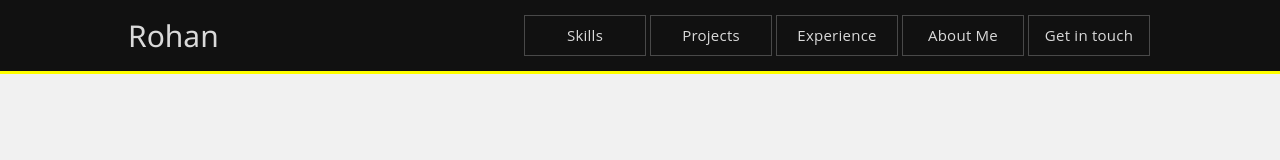
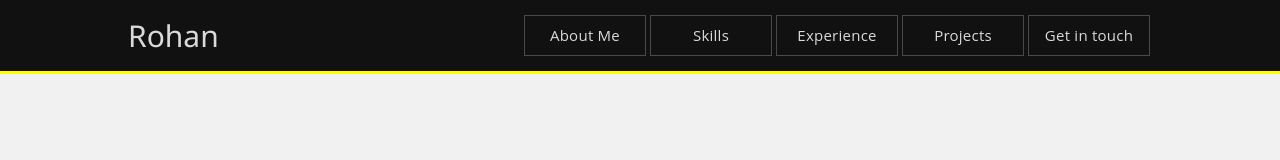
Before and after one commit to RohanBera/RohanBera.github.io, a React (Create React App) app: page /#/ in a window 1280 px wide. Shown: the top 160 px of the page. Built offline with nearby package versions, Linux system fonts and the light colour scheme.

Commit message:
minor updates

```diff
--- a/src/App.js
+++ b/src/App.js
@@ -1,5 +1,5 @@
 import React from 'react'
-import { BrowserRouter as Router, Route, Switch } from 'react-router-dom'
+import { Route, Switch } from 'react-router-dom'
 
 import Navbar from './components/navbarComponents/Navbar'
 import Home from './components/homeComponents/Home'
@@ -27,12 +27,10 @@ function App() {
         <Navbar />
       </header>
       <main className="main">
-        {/* <Router> */}
         <Switch>
           <Route exact path="/" component={Main}></Route>
           <Route exact path="/projects" component={Projects}></Route>
         </Switch>
-        {/* </Router> */}
       </main>
     </div>
   )
--- a/src/components/navbarComponents/navItems.js
+++ b/src/components/navbarComponents/navItems.js
@@ -2,9 +2,19 @@
 
 export const navItems = [
     {
+        text: "About Me",
+        className: 'rand-color-4',
+        linkTo: '/#about',
+    },
+    {
         text: "Skills",
         className: 'rand-color-1',
         linkTo: '/#skills',
+    },
+    {
+        text: "Experience",
+        className: 'rand-color-3',
+        linkTo: '/#experience',
     },
     {
         text: "Projects",
@@ -12,16 +22,6 @@ export const navItems = [
         linkTo: '/projects',
     },
     {
-        text: "Experience",
-        className: 'rand-color-3',
-        linkTo: '/#experience',
-    },
-    {
-        text: "About Me",
-        className: 'rand-color-4',
-        linkTo: '/#about',
-    },
-    {
         text: "Get in touch",
         className: 'rand-color-5',
         linkTo: '/#contact',
```
Also changed, not shown: src/components/projectsComponents/Projects.js (+10 -0 lines), src/index.css (+49 -6 lines).
